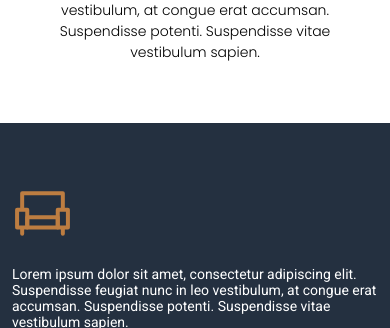
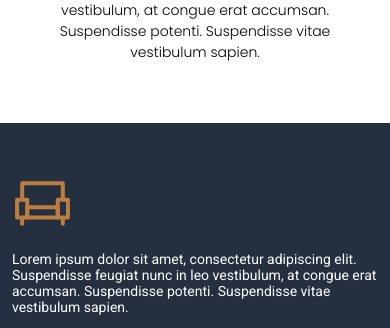
Before and after one commit to tarunmalik330/Furniture, a plain HTML site: page index.html in a window 390 px wide. Shown: the part 5951-6279 px from the top of the page. Drawn offline with nearby package versions, Linux system fonts and the light colour scheme.

Commit message:
change in spacing

```diff
--- a/assets/css/style.css
+++ b/assets/css/style.css
@@ -673,7 +673,7 @@
 }
 
 .min_vh_100 {
-    min-height: 100vh;
+    height: calc(100vh-61px);
 }
 
 :root {
@@ -926,8 +926,8 @@
     }
 
     .py_footer {
-        padding-top: 60px;
-        padding-bottom: 60px;
+        padding-top: 50px;
+        padding-bottom: 50px;
     }
 
     .after_line::after {
@@ -946,4 +946,8 @@
         padding-left: unset;
         padding-bottom: 71px;
     }
+
+    .mb_23 {
+        margin-bottom: 18px;
+    }
 }
```
